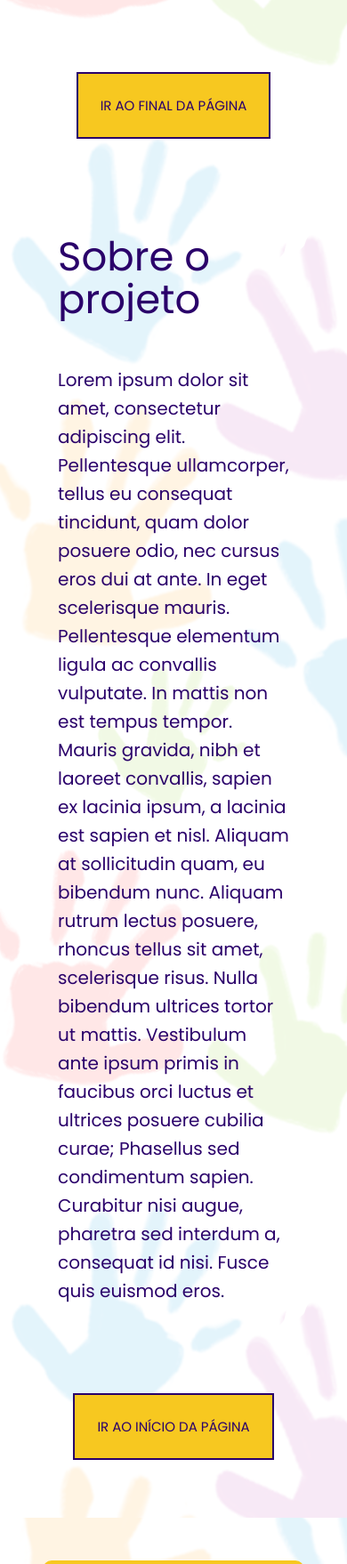
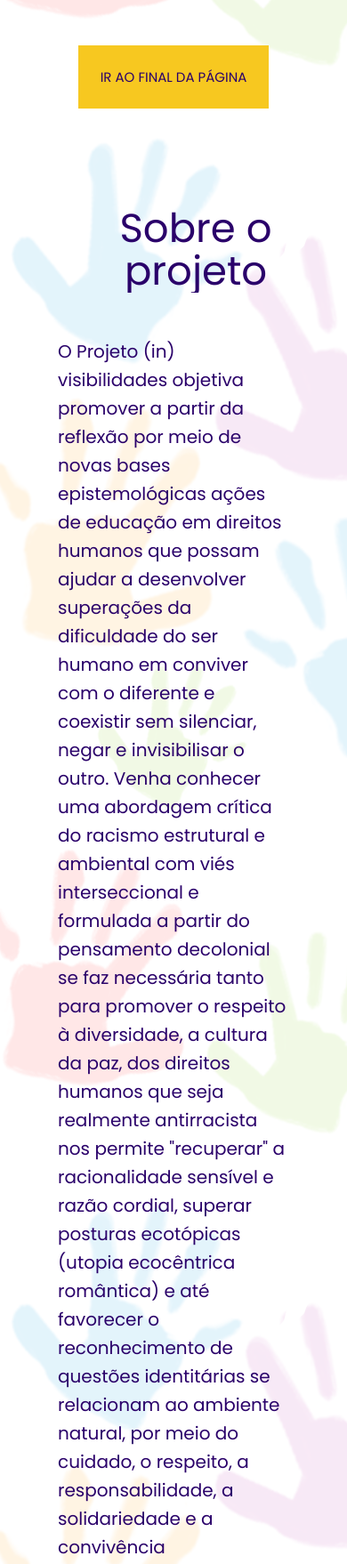
Before and after one commit to olavuwdev/invisibilidades, a PHP site: page /home/index.html in a window 390 px wide. Shown: the part 368-2126 px from the top of the page at 89% size. Run offline with PHP 8.4, Linux system fonts and the light colour scheme.

Commit message:
Ajustes de centralização e estilização do content

```diff
--- a/home/index.html
+++ b/home/index.html
@@ -45,19 +45,23 @@
   <main>
 
       <div class="content">
-        <img class="img-body" alt="Fotografia de uma reunião do projeto Invisibilidades" src= "../images/bg.jpg">
+        <img class="img-body" alt="Fotografia de uma reunião do projeto Invisibilidades" src= "../images/invibilidade.png">
             <br> <br> <br><br><br>
         <a class="irao_"href="#ir ao inicio" id="ir ao final"> IR AO FINAL DA PÁGINA </a>
-          <br> <br><br>
+          <br><br><br>
         <h1  class= "h1-body"> Sobre o projeto </h1>
-        <p class= "p-body" > Lorem ipsum dolor sit amet, consectetur adipiscing elit. Pellentesque ullamcorper, tellus eu consequat tincidunt, quam dolor posuere odio, nec cursus eros dui at ante. In eget scelerisque mauris. Pellentesque elementum ligula ac convallis vulputate. In mattis non est tempus tempor. Mauris gravida, nibh et laoreet convallis, sapien ex lacinia ipsum, a lacinia est sapien et nisl. Aliquam at sollicitudin quam, eu bibendum nunc. Aliquam rutrum lectus posuere, rhoncus tellus sit amet, scelerisque risus. Nulla bibendum ultrices tortor ut mattis. Vestibulum ante ipsum primis in faucibus orci luctus et ultrices posuere cubilia curae; Phasellus sed condimentum sapien. Curabitur nisi augue, pharetra sed interdum a, consequat id nisi. Fusce quis euismod eros. </p>
+        <p class= "p-body" > O Projeto (in) visibilidades objetiva promover a partir da reflexão por meio de novas bases epistemológicas ações de educação em direitos humanos que possam ajudar a desenvolver superações da dificuldade do ser humano em conviver com o diferente e coexistir sem silenciar, negar e invisibilisar o outro.
+
+          Venha conhecer uma abordagem crítica do racismo estrutural e ambiental com viés interseccional e formulada a partir do pensamento decolonial se faz necessária tanto para promover o respeito à diversidade, a cultura da paz, dos direitos humanos que seja realmente antirracista nos permite "recuperar" a racionalidade sensível e razão cordial, superar posturas ecotópicas (utopia ecocêntrica romântica) e até favorecer o reconhecimento de questões identitárias se relacionam ao ambiente natural, por meio do cuidado, o respeito, a responsabilidade, a solidariedade e a convivência considerando as características especificas da região/grupo social.
+        </p>
           <br>
           <br>
-          <a class="irao_" href="#navbar" id="ir ao inicio"> IR AO INÍCIO DA PÁGINA</a> <br> <br> <br> <br>
+          <br>
       </div>
       <div class="galeria" id="galeria">
-
-
+        <div class="title-galeria">
+          <h1>Galeria de Fotos</h1>
+        </div>
         <div class="photo">
           <img src="../images/photo1.jpg" alt="Foto 1">
           <div class="caption">Legenda da Foto 1</div>
@@ -87,6 +91,12 @@
         </div>
       </div>
   </main>
+  <!--FIM DA PAGINA -->
+  <div class="content">
+    <br><br>
+    <a class="irao_" href="#navbar" id="ir ao inicio"> IR AO INÍCIO DA PÁGINA</a>
+    <br><br><br><br>
+  </div>
        <footer>
         <div class="container-footer">
             <div class="row-footer">
--- a/style.css
+++ b/style.css
@@ -320,7 +278,7 @@ form:focus{
     font-weight: normal;
     line-height: 48px;
     margin-top: 10vh;
-    text-align: left;
+    text-align: center;
     overflow-y: hidden;
     padding-left: 50px;
   }
@@ -350,7 +308,6 @@ form:focus{
 
   .content {
     text-align: center;
-    background-color: #E3EDF9;
     margin-left: 220px;
     margin-right: 220px;
     padding: 15px;
@@ -359,50 +316,11 @@ form:focus{
   .img-body{
     overflow: hidden;
     height: auto;
+    padding: 2rem;
     width:100%;
     max-width: 100%;
-    border-radius: 15px;
+    border-radius: 50px;
   }
-
-
-
-  @media (max-width: 1300px) {
-    .content{
-      margin-left: 0;
-      margin-right: 0;
-      background-image: url("images/maes.png");
-      background-color: transparent;
-
-    }
-    main{
-    padding: 0;
-  }
-
-    .brand-logo{
-    margin-left: 0;
-    height: 75px;
-    width: 150px;
-    position: static;
-    margin-right: 10px;
-  }
-
-    .navbar-links li a {
-      margin-right: 0;
-  }
-
-    .navbar-links {
-      height: 100%;
-    margin-right: 0px;
-  }
-  .irao_{
-    outline-style: none;
-
-    }
-
-  }
-
-
-
 
   .navbar-links li a:hover{
     color: #fff;
@@ -428,6 +346,7 @@ form:focus{
   outline-style: solid;
   outline-color: #2a006a;
   outline-width: 2px;
+  align-items: center;
   }
 
 .irao_:hover{
@@ -435,3 +354,88 @@ form:focus{
   color: white;
   transition: 0.2s;
   }
+
+
+
+
+
+/* Responsivo */
+@media (max-width: 800px) {
+    .footer-col{
+        width: 50%;
+        margin-bottom: 30px;
+    }
+}
+
+@media (max-width:600px) {
+    .footer-col{
+        width: 100%;
+    }
+}
+
+@media (max-width: 560px){
+
+.navbar .icons #menu{
+  display: inline-block;
+}
+.navbar .navbar-links{
+  position: fixed;
+  right: 110%;
+  display: flex;
+  border-radius: .5rem;
+  box-shadow: 0 0.5rem 1rem rgba(0, 0, 0, 0.1);
+  top: 12%;
+  width: 35%;
+  height: 27rem;
+  background-color: #f7c820;
+}
+.navbar .navbar-links.active{
+
+    right: 2rem;
+
+    transition: .4s linear;
+
+
+
+}
+.navbar .navbar-links a{
+  font-size: 1rem;
+  margin:  1rem;
+  color: #2a006a;
+
+}
+
+}
+@media (max-width: 1300px) {
+  .content{
+    margin-left: 0;
+    margin-right: 0;
+    background-image: url("images/maes.png");
+    background-color: transparent;
+
+  }
+  main{
+  padding: 0;
+}
+
+  .brand-logo{
+  margin-left: 0;
+  height: 75px;
+  width: 150px;
+  position: static;
+  margin-right: 10px;
+}
+
+.navbar-links li a {
+    margin-right: 0;
+}
+
+.navbar-links {
+    height: 100%;
+  margin-right: 0px;
+}
+.irao_{
+  outline-style: none;
+  }
+
+}
```
Also changed, not shown: other parts of style.css (+5 -47 lines), images/invibilidade.png (added).
